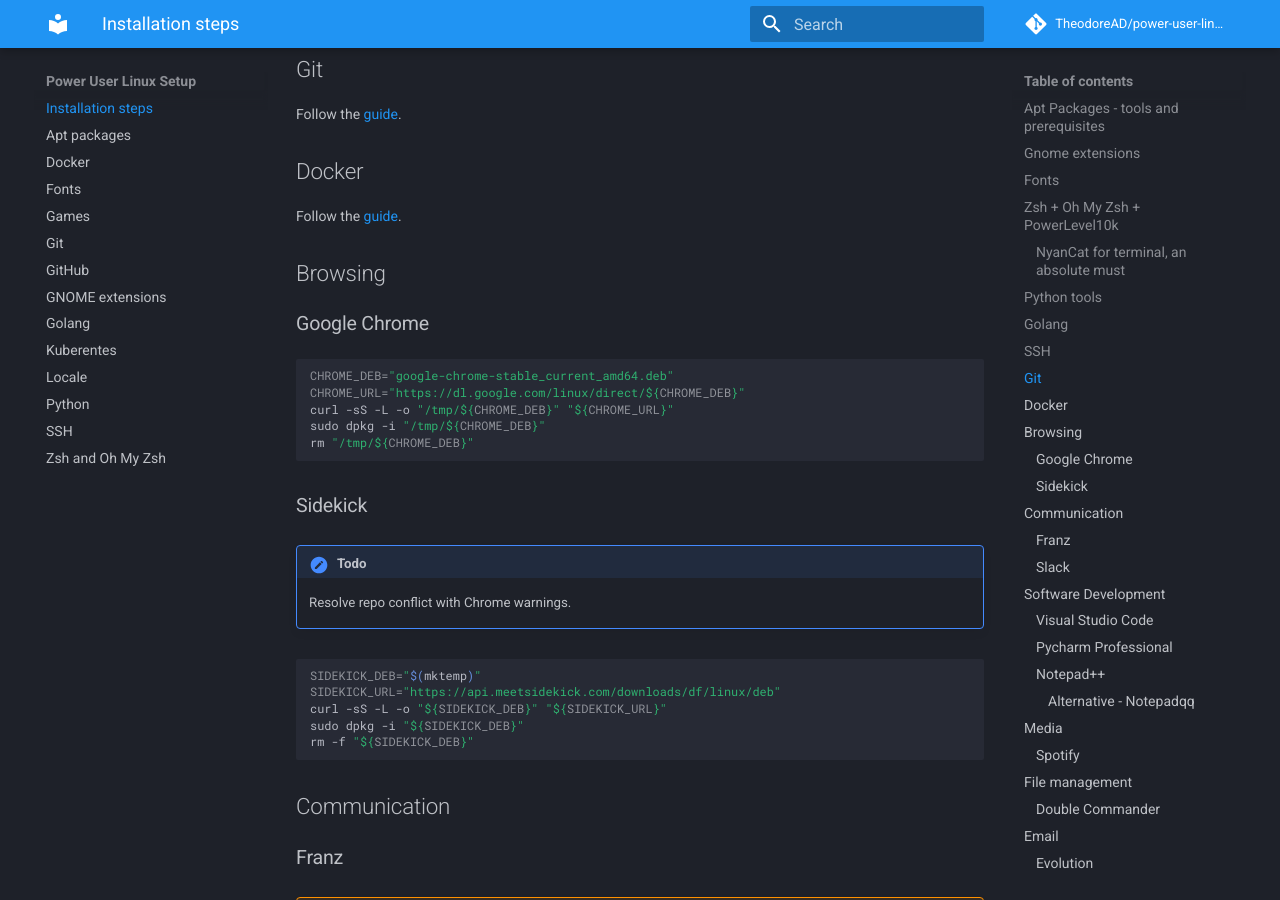
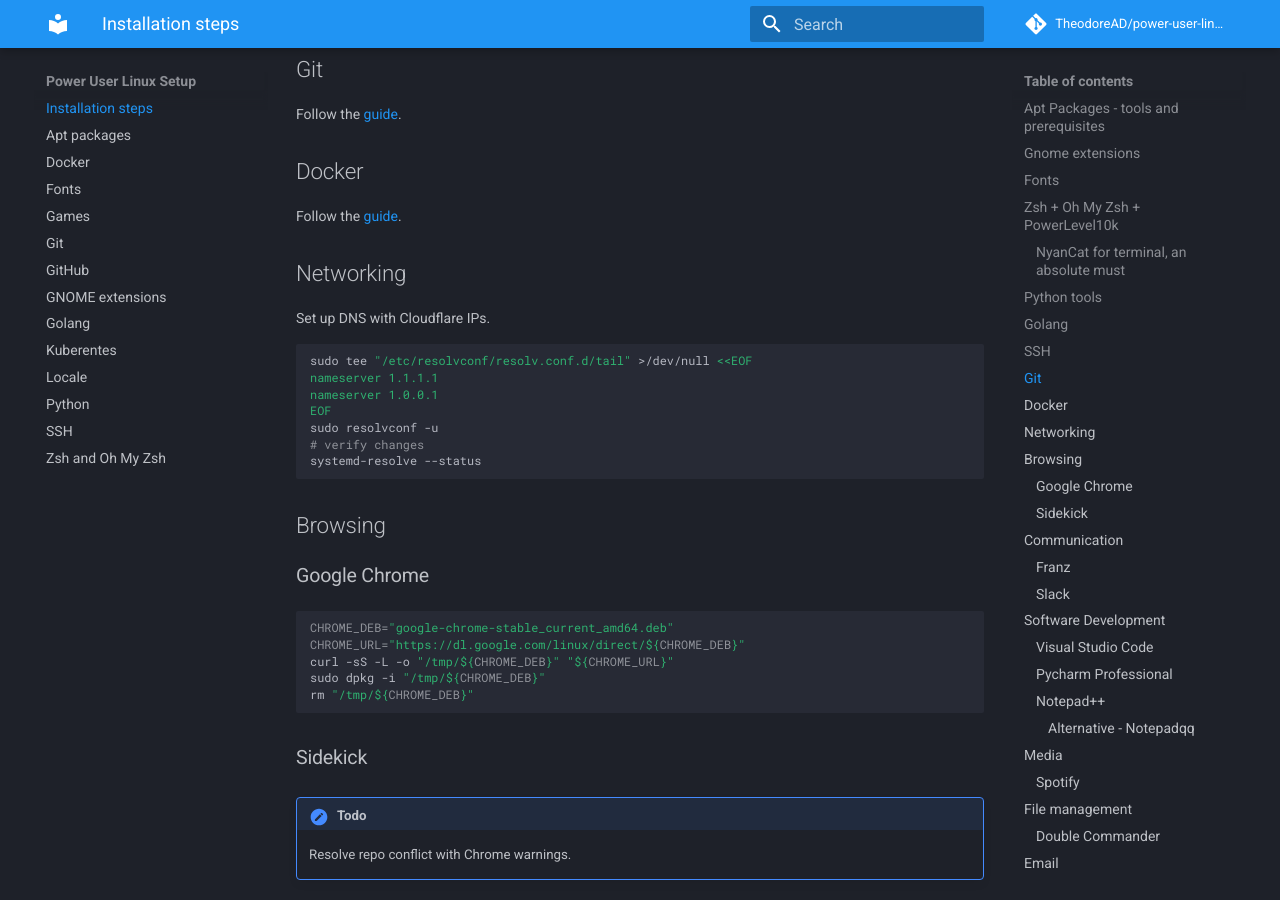
Before and after one commit to TheodoreAD/power-user-linux-setup, an MkDocs documentation site: the page built from docs/index.md, in a window 1280 px wide and 900 px high, scrolled down 1095 px. Built offline with MkDocs 1.6.1 and Material for MkDocs 9.7.7, drawn with Linux system fonts in a browser that asks for light colours; comment, search, counter and statistics services are not loaded.

Commit message:
fixup! Initial version

````diff
--- a/docs/index.md
+++ b/docs/index.md
@@ -51,6 +51,21 @@
 ## Docker
 
 Follow the [guide](docker.md).
+
+## Networking
+
+Set up DNS with Cloudflare IPs.
+
+```shell
+sudo tee "/etc/resolvconf/resolv.conf.d/tail" >/dev/null <<EOF
+nameserver 1.1.1.1
+nameserver 1.0.0.1
+EOF
+sudo resolvconf -u
+# verify changes
+systemd-resolve --status
+```
+
 
 ## Browsing
 
````
Also changed, not shown: docs/apt_packages.md (+1 -0 lines), docs/python.md (+33 -20 lines).
